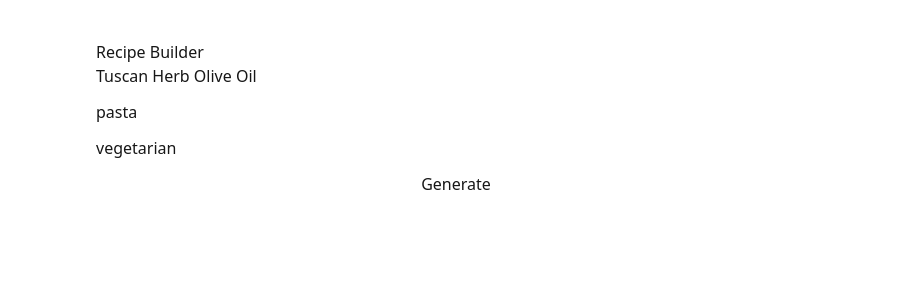
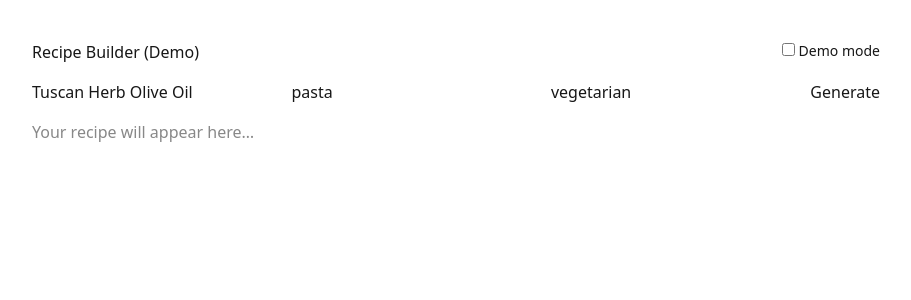
Before and after one commit to SlipWilly/5.41, a Next.js app: page / in a window 1280 px wide. Shown: the top 300 px of the page, without its empty margins (184-1095 px from the left). Built offline with nearby package versions, Linux system fonts and the light colour scheme.

Commit message:
Update page.tsx

```diff
--- a/app/page.tsx
+++ b/app/page.tsx
@@ -1,35 +1,112 @@
 "use client";
 import { useState } from "react";
+
+type Ingredient = { item: string; quantity: string };
+type Pairing = { product: string; description: string };
+type Recipe = { title: string; ingredients: Ingredient[]; steps: string[]; pairing: Pairing };
+
+type ApiResponse = { recipe?: Recipe; error?: string };
+
+const SAMPLE_RECIPE: Recipe = {
+  title: "Tuscan Herb Pasta with Roasted Tomatoes",
+  ingredients: [
+    { item: "Pasta", quantity: "12 oz" },
+    { item: "Tuscan Herb Olive Oil", quantity: "3 tbsp" },
+    { item: "Cherry Tomatoes", quantity: "2 cups" },
+    { item: "Garlic", quantity: "2 cloves" },
+    { item: "Salt & Pepper", quantity: "to taste" },
+  ],
+  steps: [
+    "Boil pasta until al dente.",
+    "Roast tomatoes tossed with olive oil at 425°F for 12–15 minutes.",
+    "Sauté garlic, add pasta + tomatoes, season, and serve.",
+  ],
+  pairing: { product: "Lemon Olive Oil", description: "Perfect drizzle for brightness." },
+};
 
 export default function Home() {
   const [product, setProduct] = useState("Tuscan Herb Olive Oil");
   const [dishType, setDishType] = useState("pasta");
   const [dietary, setDietary] = useState("vegetarian");
-  const [out, setOut] = useState("");
+
+  const [recipe, setRecipe] = useState<Recipe | null>(null);
+  const [loading, setLoading] = useState(false);
+  const [err, setErr] = useState<string | null>(null);
+  const [demoMode, setDemoMode] = useState(false);
 
   async function submit(e: React.FormEvent) {
     e.preventDefault();
-    setOut("Generating…");
-    const r = await fetch("/api/recipe", {
-      method: "POST",
-      headers: { "Content-Type": "application/json" },
-      body: JSON.stringify({ product, dishType, dietary })
-    });
-    if (!r.ok) return setOut(`Error ${r.status}`);
-    const data = await r.json();
-    setOut(data.recipe || "No text returned");
+    setRecipe(null);
+    setErr(null);
+
+    if (demoMode) {
+      setRecipe(SAMPLE_RECIPE);
+      return;
+    }
+
+    try {
+      setLoading(true);
+      const r = await fetch("/api/recipe", {
+        method: "POST",
+        headers: { "Content-Type": "application/json" },
+        body: JSON.stringify({ product, dishType, dietary }),
+      });
+      const data: ApiResponse = await r.json();
+      if (!r.ok || !data.recipe) {
+        throw new Error(data.error || `Error ${r.status}`);
+      }
+      setRecipe(data.recipe);
+    } catch (e: any) {
+      setErr(e.message || "Network error");
+    } finally {
+      setLoading(false);
+    }
   }
 
   return (
-    <main style={{ maxWidth: 720, margin: "40px auto", fontFamily: "system-ui" }}>
-      <h1>Recipe Builder</h1>
-      <form onSubmit={submit} style={{ display: "grid", gap: 12 }}>
+    <main style={{ maxWidth: 880, margin: "40px auto", fontFamily: "system-ui", padding: "0 16px" }}>
+      <header style={{ display: "flex", justifyContent: "space-between", marginBottom: 16 }}>
+        <h1>Recipe Builder (Demo)</h1>
+        <label style={{ fontSize: 14 }}>
+          <input type="checkbox" checked={demoMode} onChange={e => setDemoMode(e.target.checked)} /> Demo mode
+        </label>
+      </header>
+
+      <form onSubmit={submit} style={{ display: "grid", gap: 10, gridTemplateColumns: "1fr 1fr 1fr auto", marginBottom: 16 }}>
         <input value={product} onChange={e=>setProduct(e.target.value)} placeholder="Product" />
         <input value={dishType} onChange={e=>setDishType(e.target.value)} placeholder="Dish Type" />
         <input value={dietary} onChange={e=>setDietary(e.target.value)} placeholder="Dietary" />
-        <button type="submit">Generate</button>
+        <button type="submit" disabled={loading}>{loading ? "Generating…" : "Generate"}</button>
       </form>
-      <pre style={{ whiteSpace: "pre-wrap", marginTop: 20 }}>{out}</pre>
+
+      {err && <div style={{ background: "#ffe8e8", padding: 12, borderRadius: 8 }}>{err}</div>}
+
+      {recipe && (
+        <article style={{ background: "#f9f9f9", padding: 16, borderRadius: 8 }}>
+          <h2>{recipe.title}</h2>
+
+          <h3>Ingredients</h3>
+          <ul>
+            {recipe.ingredients.map((ing, i) => (
+              <li key={i}>
+                {ing.quantity} {ing.item}
+              </li>
+            ))}
+          </ul>
+
+          <h3>Steps</h3>
+          <ol>
+            {recipe.steps.map((s, i) => <li key={i}>{s}</li>)}
+          </ol>
+
+          <h3>Pairing</h3>
+          <p>
+            <b>{recipe.pairing.product}:</b> {recipe.pairing.description}
+          </p>
+        </article>
+      )}
+
+      {!recipe && !loading && !err && <p style={{ color: "#888" }}>Your recipe will appear here…</p>}
     </main>
   );
 }
```
